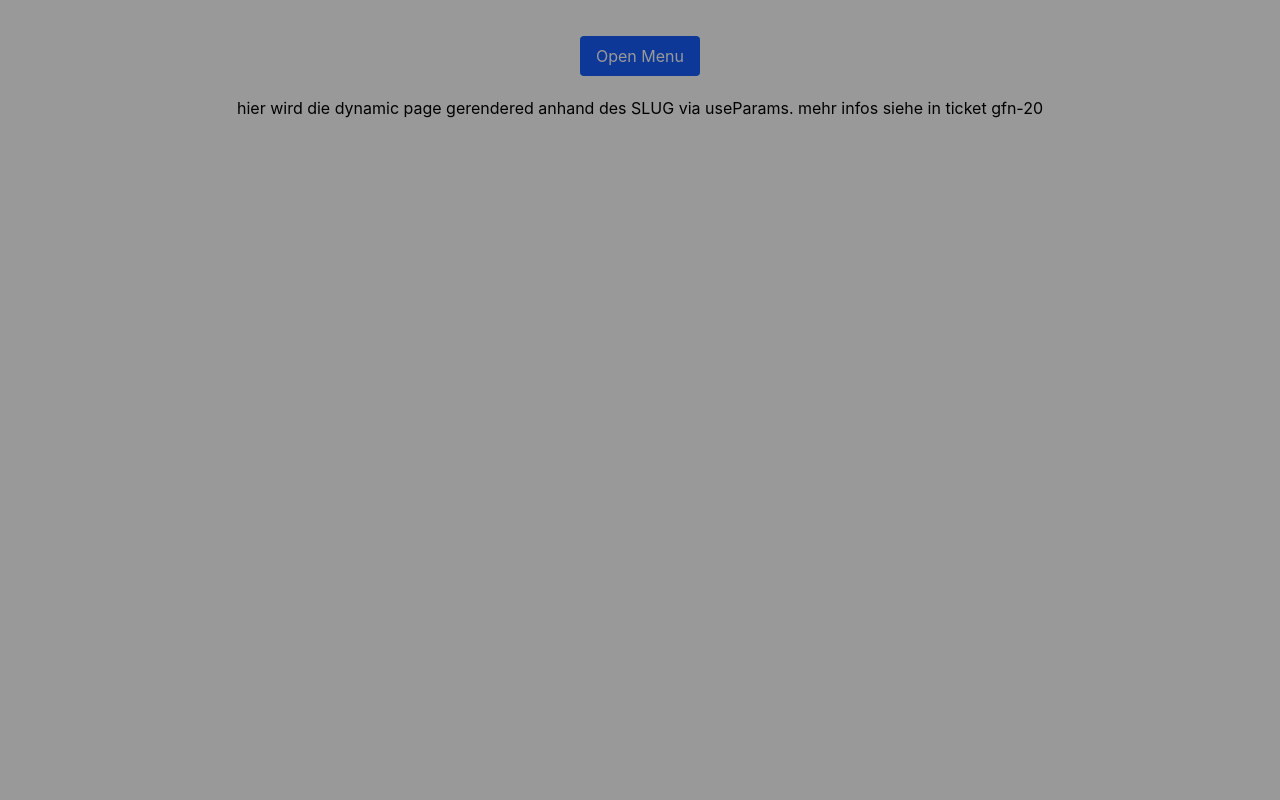
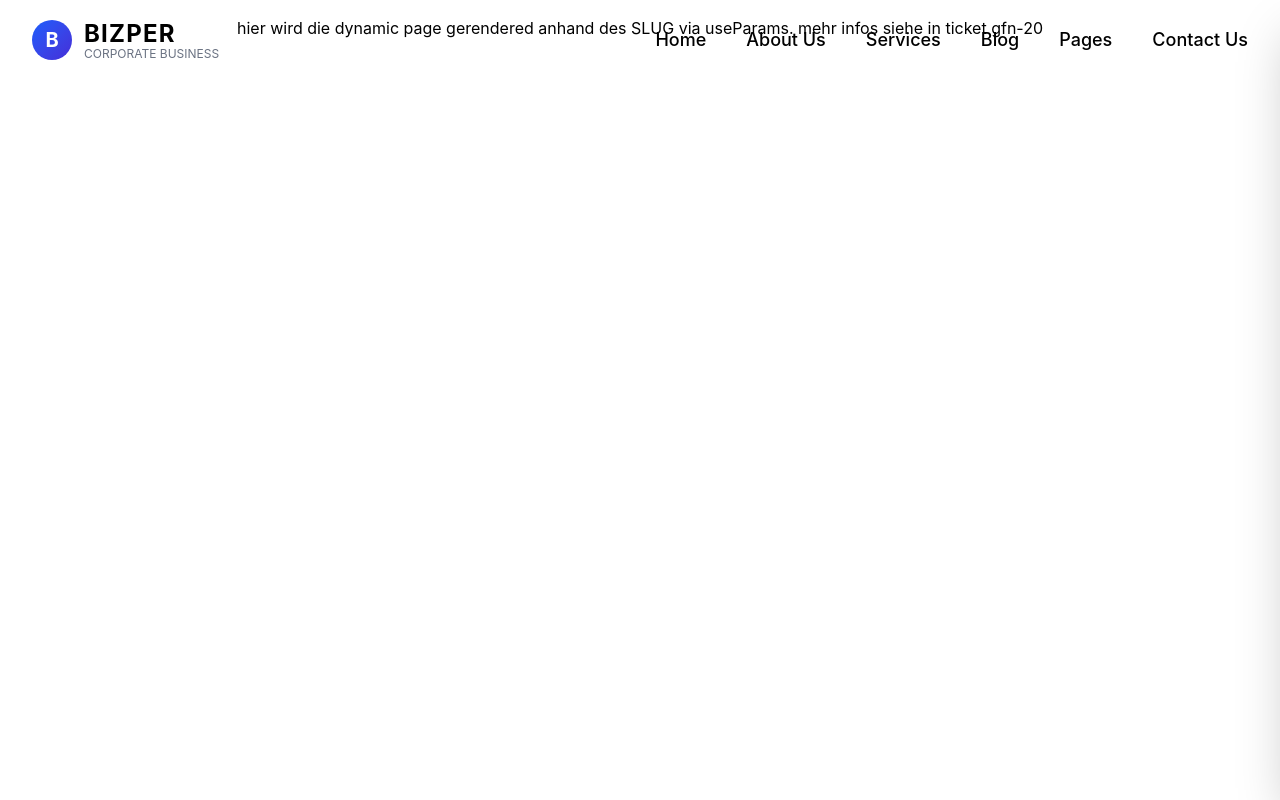
Before and after one commit to pewobox79/gfn-team-projekt, a React (Vite) app in the folder frontend-vite/: page /contact in a window 1280 px wide. Built offline with nearby package versions, Linux system fonts and the light colour scheme.

Commit message:
header responsive

```diff
--- a/frontend-vite/package.json
+++ b/frontend-vite/package.json
@@ -12,6 +12,7 @@
   "dependencies": {
     "@tailwindcss/vite": "^4.1.18",
     "axios": "^1.13.5",
+    "lucide-react": "^0.575.0",
     "qs": "^6.15.0",
     "react": "^19.2.0",
     "react-dom": "^19.2.0",
--- a/frontend-vite/src/components/header/MobilMenu.tsx
+++ /dev/null
@@ -1,36 +0,0 @@
-import { useState } from "react";
-
-const MobilMenu = () => {
-    const [open, setOpen] = useState(true);
-
-    const menuItem = [
-        "Home",
-        "About Us",
-        "Services",
-        "Blog",
-        "Pages",
-        "Contact Us",
-    ];
-    return (
-        <>
-            <button onClick={() => setOpen(true)}
-                className="m-5 px-4 py-2 bg-blue-600 text-white rounded">
-                Open Menu
-            </button>
-            {/*Overlay*/}
-            {open &&
-             (<div className="fixed inset-0 bg-black/40 z-40 "
-            onC/>)}
-
-
-            {/*Sidebar*/}
-            {/*Header*/}
-            {/*Menu Items*/}
-
-
-
-
-        </>
-    )
-}
-export default MobilMenu;
--- /dev/null
+++ b/frontend-vite/src/components/header/Navbar.tsx
@@ -0,0 +1,108 @@
+import React, { useState } from "react";
+import { Link } from "react-router-dom";
+import { X, Menu } from "lucide-react";
+
+const menuData = [
+  { title: "Home", path: "/" },
+  { title: "About Us", path: "/about" },
+  { title: "Services", path: "/services" },
+  { title: "Blog", path: "/blog" },
+  { title: "Pages", path: "/pages" },
+  { title: "Contact Us", path: "/contact" },
+];
+
+export default function Navbar() {
+  const [mobileOpen, setMobileOpen] = useState(false);
+
+  return (
+    <>
+      {/* ================= HEADER ================= */}
+      <header className="fixed top-0 left-0 right-0 z-[999] bg-white md:bg-transparent   md:border-none">
+        <div className="max-w-7xl mx-auto px-4 sm:px-6 lg:px-8">
+          <div className="flex justify-between items-center h-16 md:h-20">
+
+            {/* LOGO */}
+            <Link to="/" className="flex items-center gap-3">
+              <div className="w-10 h-10 rounded-full bg-gradient-to-br from-blue-600 to-indigo-700 flex items-center justify-center">
+                <span className="text-white font-bold text-xl">B</span>
+              </div>
+
+              <div className="flex flex-col">
+                <span className="text-black font-bold text-xl md:text-2xl tracking-wider">
+                  BIZPER
+                </span>
+                <span className="text-xs text-gray-500 -mt-1">
+                  CORPORATE BUSINESS
+                </span>
+              </div>
+            </Link>
+
+            {/* DESKTOP MENU */}
+            <nav className="hidden md:flex items-center space-x-10">
+              {menuData.map((item, index) => (
+                <Link
+                  key={index}
+                  to={item.path}
+                  className="text-black hover:text-orange-500 font-medium text-lg transition"
+                >
+                  {item.title}
+                </Link>
+              ))}
+            </nav>
+
+            {/* MOBILE BUTTON */}
+            <button
+              className="md:hidden text-black p-2"
+              onClick={() => setMobileOpen(!mobileOpen)}
+            >
+              {mobileOpen ? <X size={28} /> : <Menu size={28} />}
+            </button>
+
+          </div>
+        </div>
+      </header>
+
+      {/* ================= OVERLAY ================= */}
+      <div
+        className={`fixed inset-0 bg-black/60 z-40 transition-opacity duration-300 ${
+          mobileOpen ? "opacity-100" : "opacity-0 pointer-events-none"
+        }`}
+        onClick={() => setMobileOpen(false)}
+      />
+
+      {/* ================= MOBILE SIDEBAR ================= */}
+      <div
+        className={`fixed top-0 right-0 h-full w-80 max-w-[85vw] bg-white z-[1000] shadow-2xl transform transition-transform duration-300 ${
+          mobileOpen ? "translate-x-0" : "translate-x-full"
+        }`}
+      >
+        {/* Sidebar Header */}
+        <div className="bg-[#0f1225] px-6 py-5 flex items-center justify-between">
+          <h2 className="text-white font-bold text-xl">BIZPER</h2>
+
+          <button
+            onClick={() => setMobileOpen(false)}
+            className="w-9 h-9 rounded-full bg-white flex items-center justify-center"
+          >
+            <X size={18} className="text-red-500" />
+          </button>
+        </div>
+
+        {/* Mobile Menu */}
+        <ul className="divide-y divide-gray-100">
+          {menuData.map((item, index) => (
+            <li key={index}>
+              <Link
+                to={item.path}
+                className="block px-6 py-4 text-gray-800 font-medium hover:bg-gray-50 transition"
+                onClick={() => setMobileOpen(false)}
+              >
+                {item.title}
+              </Link>
+            </li>
+          ))}
+        </ul>
+      </div>
+    </>
+  );
+}
--- a/frontend-vite/src/layouts/MainLayout.tsx
+++ b/frontend-vite/src/layouts/MainLayout.tsx
@@ -1,4 +1,4 @@
-import MobilMenu from "@/components/header/MobilMenu";
+import MobilMenu from "@/components/header/Navbar";
 import { Outlet } from "react-router-dom";
 
 export default function MainLayout(){
```
Also changed, not shown: 1 other file (tests, documents, lock files or other folders).
